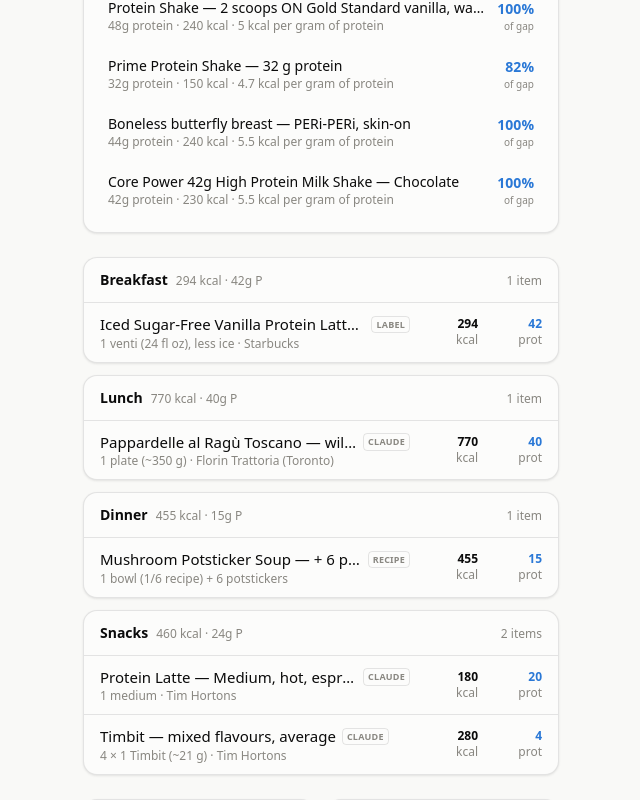
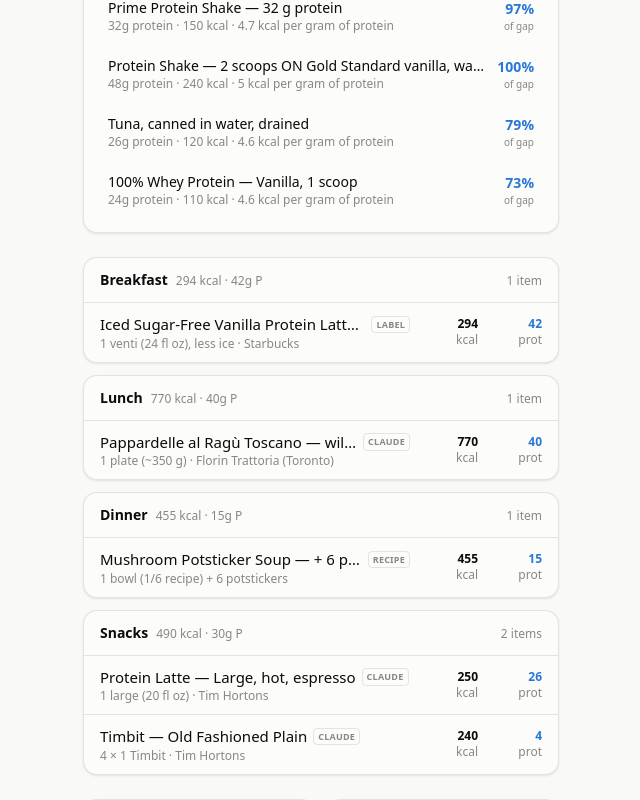
Before and after one commit to soldoutbudokan/Health, a Next.js app: page /Health/ in a window 1280 px wide. Shown: the part 1520-2320 px from the top of the page, without its empty margins (69-709 px from the left). Built offline with nearby package versions, Linux system fonts and the light colour scheme.

Commit message:
Fix Nov 2 snack: the protein latte was a large and the Timbits old fashioned plain

```diff
--- a/src/data/restaurants.ts
+++ b/src/data/restaurants.ts
@@ -285,27 +285,26 @@ export const RESTAURANT_FOODS: Food[] = [
     tags: ["tim hortons", "timmies", "french vanilla", "vanille française", "vanilla", "cappuccino", "hot drink", "coffee", "chain", "breakfast"],
   },
   {
-    id: "timhortons-protein-latte-medium",
+    id: "timhortons-protein-latte-large",
     name: "Protein Latte",
-    variant: "Medium, hot, espresso",
+    variant: "Large, hot, espresso",
     brand: "Tim Hortons",
     source: "claude",
-    per: "1 medium",
-    macros: { calories: 180, protein: 20, carbs: 15, fat: 5.5, fiber: 0, sugar: 14, sodium: 190 },
-    note: "The 20 g protein is Tim Hortons' own figure for a medium hot one, via search summaries on Nov 2; their site was blocked. The 180 kcal is FatSecret's, unverified. The rest is built from FatSecret's plain medium latte (148 kcal, 9.6 g protein, 142 mg sodium) plus about 10 g of added protein. Call it 160–210 kcal and sodium 140–260 mg; the iced one is 17 g protein.",
+    per: "1 large (20 fl oz)",
+    macros: { calories: 250, protein: 26, carbs: 19, fat: 8, fiber: 0, sugar: 17, sodium: 250 },
+    note: "Tim Hortons only publishes the medium hot one, 20 g protein, made with a lactose-free high-protein milk; search summaries on Nov 2, their site blocked. Built by scaling that for the extra milk in a large. FatSecret lists a large at 240 kcal and 23 g protein, unverified. Call it 220–280 kcal and 23–28 g protein; sodium 180–350 mg.",
     tags: ["tim hortons", "timmies", "protein latte", "latte", "espresso", "protein", "hot drink", "coffee", "chain", "snack"],
   },
   {
-    id: "timhortons-timbit-mixed",
+    id: "timhortons-timbit-old-fashioned-plain",
     name: "Timbit",
-    variant: "mixed flavours, average",
+    variant: "Old Fashioned Plain",
     brand: "Tim Hortons",
     source: "claude",
-    per: "1 Timbit (~21 g)",
-    gramsPerServing: 21,
-    macros: { calories: 70, protein: 1, carbs: 10, fat: 3, fiber: 0.3, sugar: 5, sodium: 65 },
-    note: "An average across flavours from third-party listings on Nov 2; Tim Hortons' guide was blocked. Honey dip and other yeast ones run about 50 kcal, cake ones 70–90, sour cream glazed and the coconut ones the top. Call it 50–90 kcal each, mostly which flavours; sodium 40–90 mg.",
-    tags: ["tim hortons", "timmies", "timbit", "timbits", "donut", "doughnut", "donut hole", "dessert", "chain", "snack"],
+    per: "1 Timbit",
+    macros: { calories: 60, protein: 1, carbs: 7, fat: 3.5, fiber: 0.2, sugar: 3, sodium: 75 },
+    note: "Third-party listings via search summaries on Nov 2; Tim Hortons' guide was blocked. The one citing Tim Hortons Canada's April 2025 data gives 60 kcal, 3.5 g fat and 3 g sugar; others give 50–54 kcal. Call it 50–65 kcal; the 75 mg sodium comes from one source only.",
+    tags: ["tim hortons", "timmies", "timbit", "timbits", "old fashioned", "old fashion", "plain", "donut", "doughnut", "donut hole", "chain", "snack"],
   },
   {
     id: "mandys-cobb-salad",
```
Also changed, not shown: data/log.csv.
